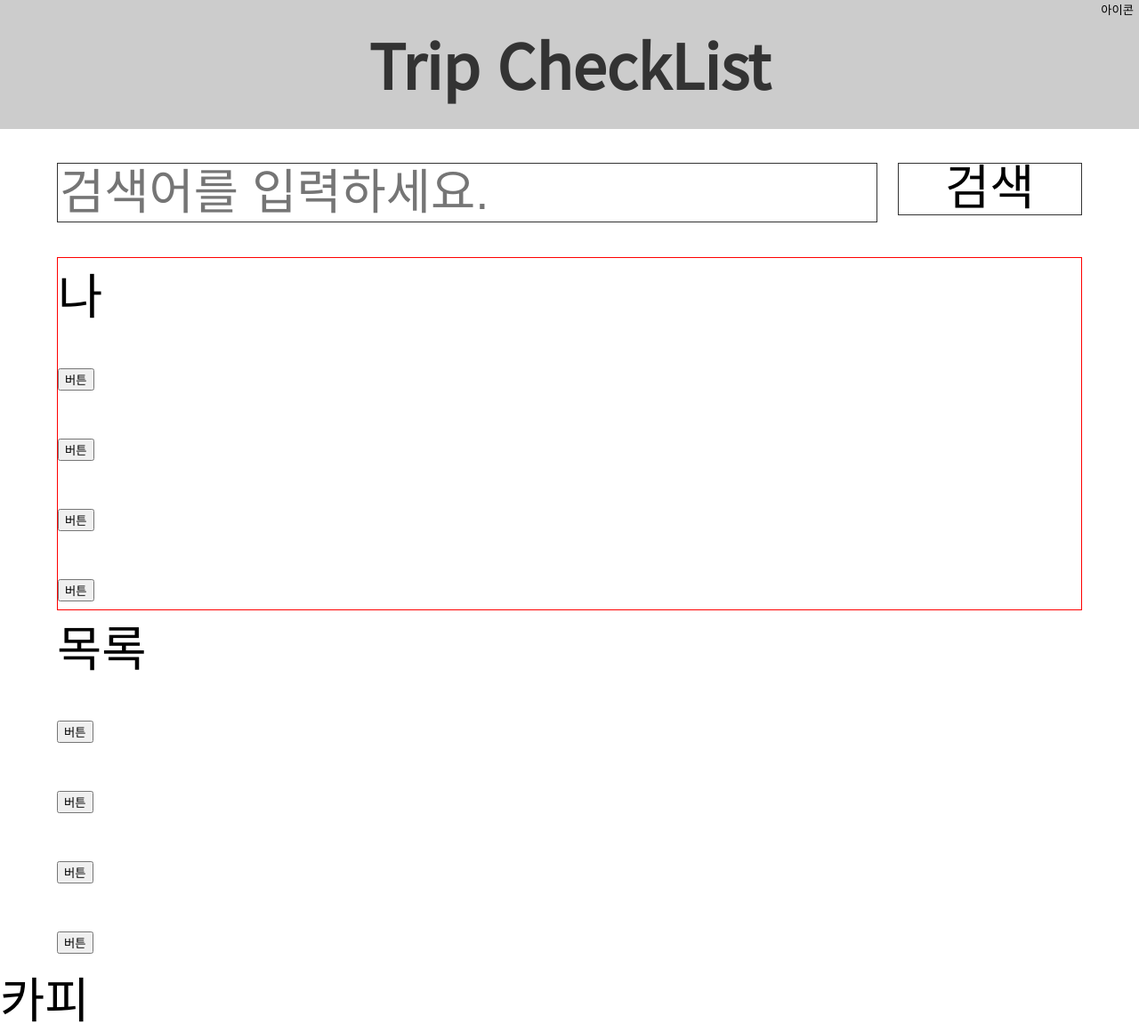
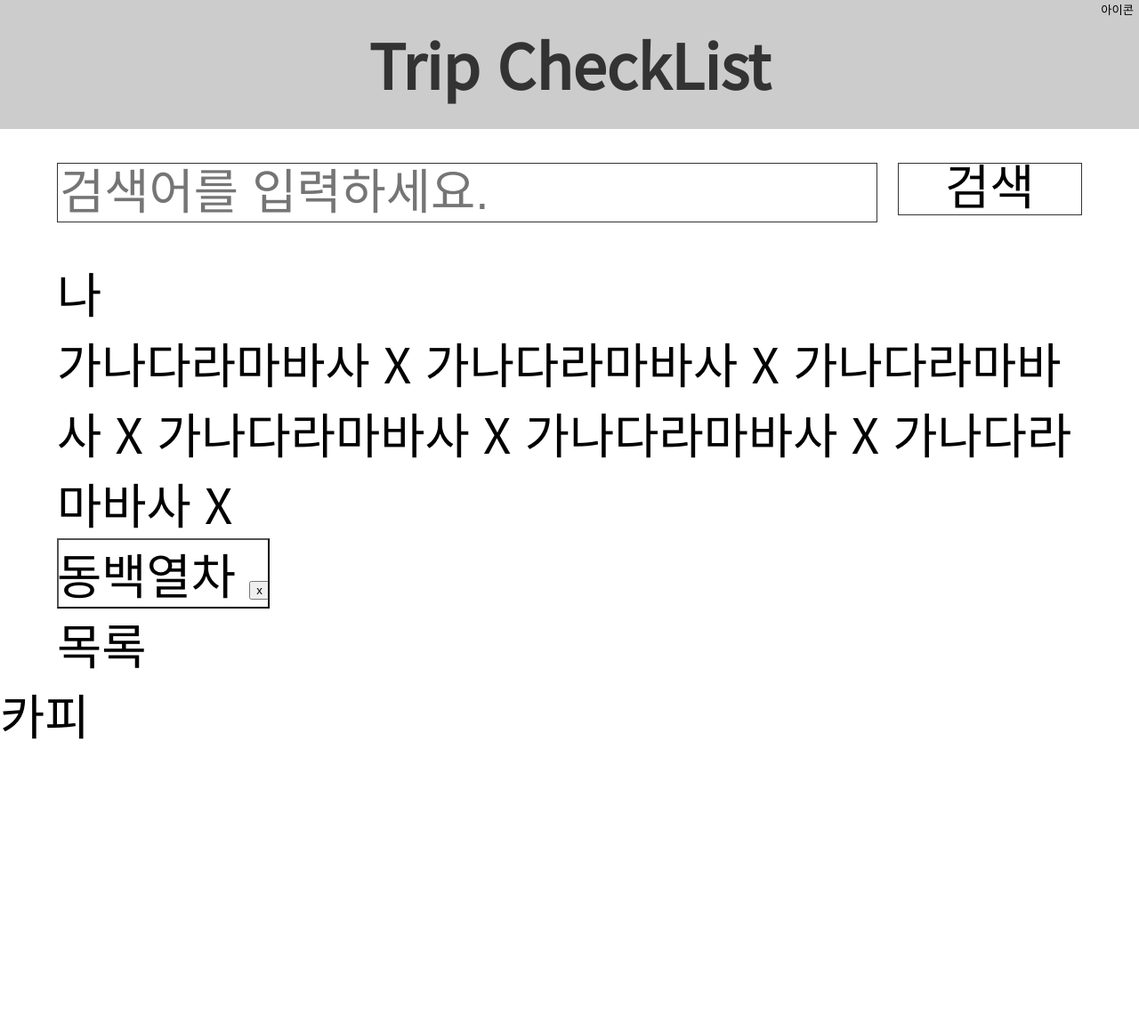
Before and after one commit to leeyoonseo/trip_checklist, a plain HTML site: page index.html in a window 1280 px wide. Shown: the whole page at 89% size. After the commit the page ends 842 px from the top, so only its background shows below. Drawn offline with Linux system fonts and the light colour scheme.

Commit message:
테스트작업중

```diff
--- a/assest/index.css
+++ b/assest/index.css
@@ -1,6 +1,16 @@
 @charset "utf-8";
 
 ul, ol, li { margin:0; padding:0; list-style:none; }
+.hidden{
+    position:absolute;
+    padding:0;
+    margin:-1px;
+    width:1px;
+    height:1px;
+    border:0;
+    clip:rect(0 0 0 0);
+    overflow:hidden;
+}
 
 body{
     margin:0;
@@ -66,7 +76,62 @@ section{
     background:none;
     box-sizing:border-box;
 }
+.list__wrap{
 
-.app__mylist{
+}
+
+.list__items{
+    display:inline;
+    position:relative;
+}
+
+.list__items + .list__items{
+    margin-left:20px;
+}
+
+.item__button{
+    padding:0;
+    position:absolute;
+    left:0;
+    width:100%;
+    height:100%;
+    /* border:none; */
+    background:none;
+    cursor:pointer;
+    outline:none;
+}
+
+.close__button{
+    /* position:absolute;
+    height:100%;
+    border:none;
+    background:none; */
+}
+/* .app__mylist{
     border:1px solid red;
 }
+
+.list__items{
+    position:relative;
+    display:inline-block;
+    padding:0.5vw 1vw;
+    background:red;
+}
+
+.list__items + .list__items{
+    margin-left:1vw;
+}
+
+.item__button{
+    text-align:center;
+    border:none;
+    background:none;
+}
+
+.close__button{
+    padding:0;
+    z-index:99;
+    border:1px solid #ccc;
+    border-radius:50%;
+    background:#fff;
+} */
--- a/index.html
+++ b/index.html
@@ -13,9 +13,9 @@
         <h1 class="app__title">
             Trip CheckList
         </h1>
-
         <div>
             <button class="app__edit">
+                아이콘
                 <span class="hidden">
                     아이콘
                 </span>
@@ -28,6 +28,7 @@
             <label>
                 <input class="search__input" value="" placeholder="검색어를 입력하세요."/>
                 <button class="search__button">
+                    검색
                     <span class="hidden">검색</span>
                 </button>
             </label>
@@ -37,27 +38,71 @@
             <div>
                 나
             </div>
-            <ul class="list">
-                <li>
-                    <button>
-                        버튼
+            <style>
+
+            </style>
+            <div>
+                <span click="test">
+                    <a>
+                        가나다라마바사
+                    </a>
+                    <a>
+                        X
+                    </a>
+                </span>
+                <span click="test">
+                    <a>
+                        가나다라마바사
+                    </a>
+                    <a>
+                        X
+                    </a>
+                </span>
+                <span click="test">
+                    <a>
+                        가나다라마바사
+                    </a>
+                    <a>
+                        X
+                    </a>
+                </span>
+                <span click="test">
+                    <a>
+                        가나다라마바사
+                    </a>
+                    <a>
+                        X
+                    </a>
+                </span>
+                <span click="test">
+                    <a>
+                        가나다라마바사
+                    </a>
+                    <a>
+                        X
+                    </a>
+                </span>
+                <span click="test">
+                    <a>
+                        가나다라마바사
+                    </a>
+                    <a>
+                        X
+                    </a>
+                </span>
+            </div>
+            <ul class="list__wrap">
+                <li class="list__items">
+                    동백열차
+                    <button class="item__button"></button>
+                    <button class="close__button">
+                        x
+                        <span class="hidden">
+                            삭제
+                        </span>
                     </button>
                 </li>
-                <li>
-                    <button>
-                        버튼
-                    </button>
-                </li>
-                <li>
-                    <button>
-                        버튼
-                    </button>
-                </li>
-                <li>
-                    <button>
-                        버튼
-                    </button>
-                </li>
+
             </ul>
         </div>
 
@@ -66,27 +111,10 @@
                 목록
             </div>
 
-            <ul class="list">
-                <li>
-                    <button>
-                        버튼
-                    </button>
+            <ul class="list__wrap">
+                <li class="list__items">
                 </li>
-                <li>
-                    <button>
-                        버튼
-                    </button>
-                </li>
-                <li>
-                    <button>
-                        버튼
-                    </button>
-                </li>
-                <li>
-                    <button>
-                        버튼
-                    </button>
-                </li>
+
             </ul>
         </div>
     </section>
```
